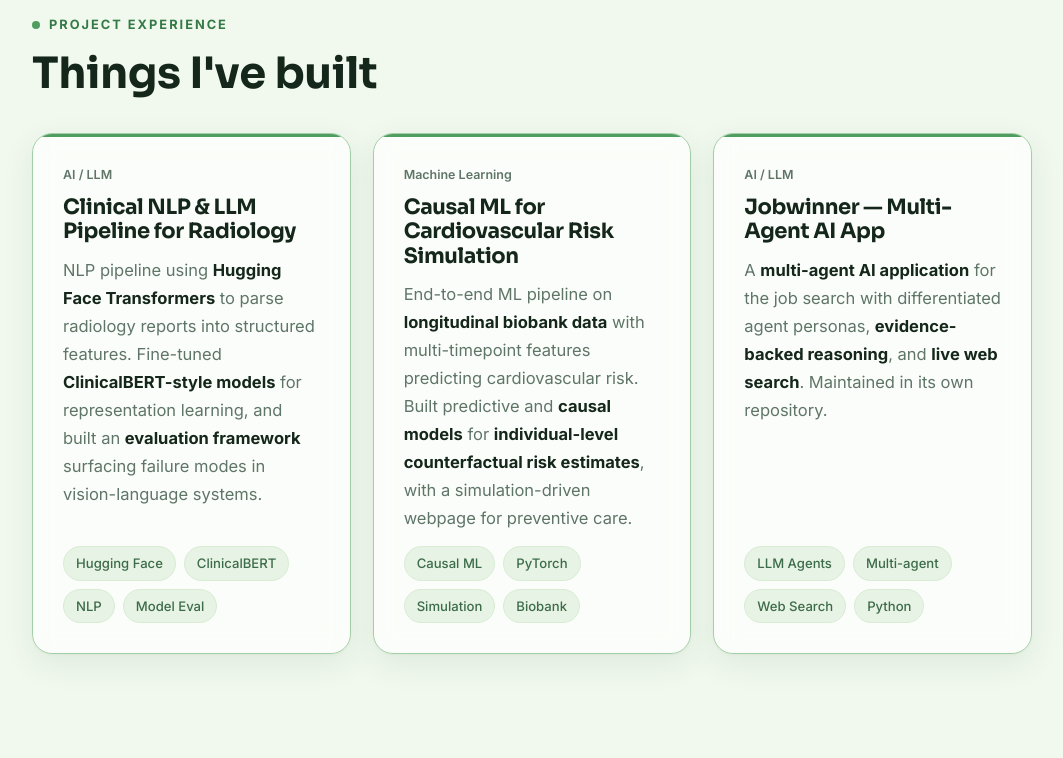
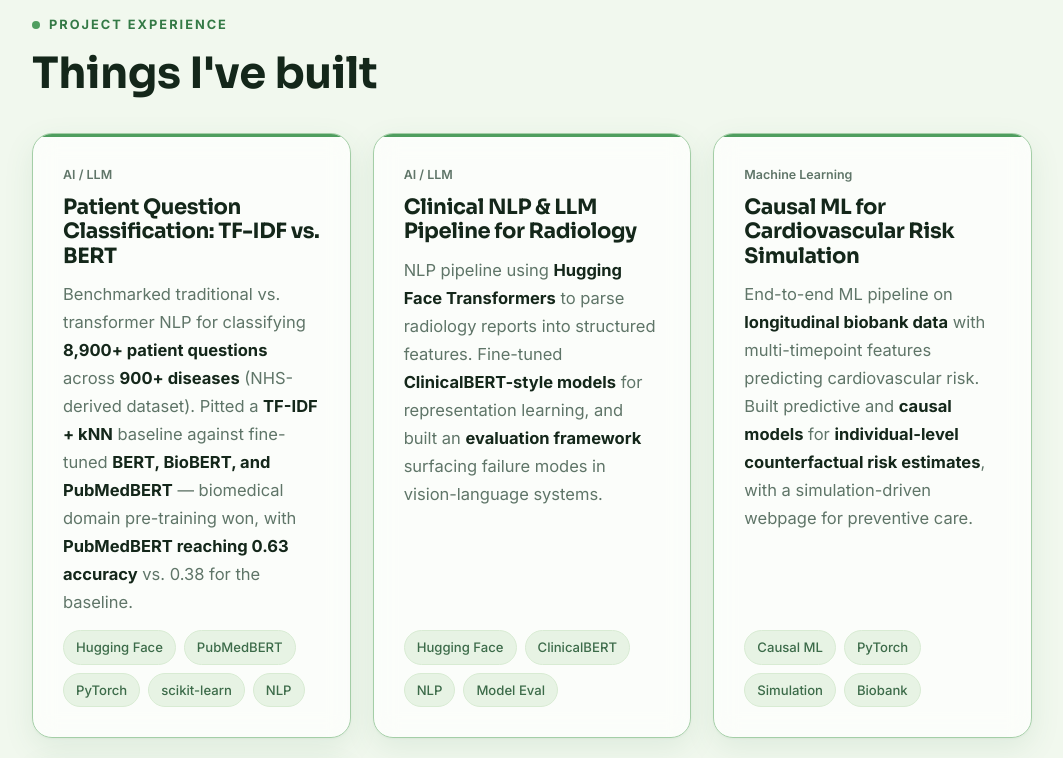
Before and after one commit to jennifersun09b/portfolio, a React (Vite) app: page / in a window 1280 px wide. Shown: the part 4360-5118 px from the top of the page, without its empty margins (108-1171 px from the left). Built offline with nearby package versions, Linux system fonts and the light colour scheme.

Commit message:
Add patient question classification (BERT) project

```diff
--- a/src/data.js
+++ b/src/data.js
@@ -61,6 +61,14 @@ export const skills = [
 ]
 
 export const projects = [
+  {
+    title: 'Patient Question Classification: TF-IDF vs. BERT',
+    tag: 'AI / LLM',
+    blurb:
+      'Benchmarked traditional vs. transformer NLP for classifying **8,900+ patient questions** across **900+ diseases** (NHS-derived dataset). Pitted a **TF-IDF + kNN** baseline against fine-tuned **BERT, BioBERT, and PubMedBERT** — biomedical domain pre-training won, with **PubMedBERT reaching 0.63 accuracy** vs. 0.38 for the baseline.',
+    tech: ['Hugging Face', 'PubMedBERT', 'PyTorch', 'scikit-learn', 'NLP'],
+    featured: true,
+  },
   {
     title: 'Clinical NLP & LLM Pipeline for Radiology',
     tag: 'AI / LLM',
```
